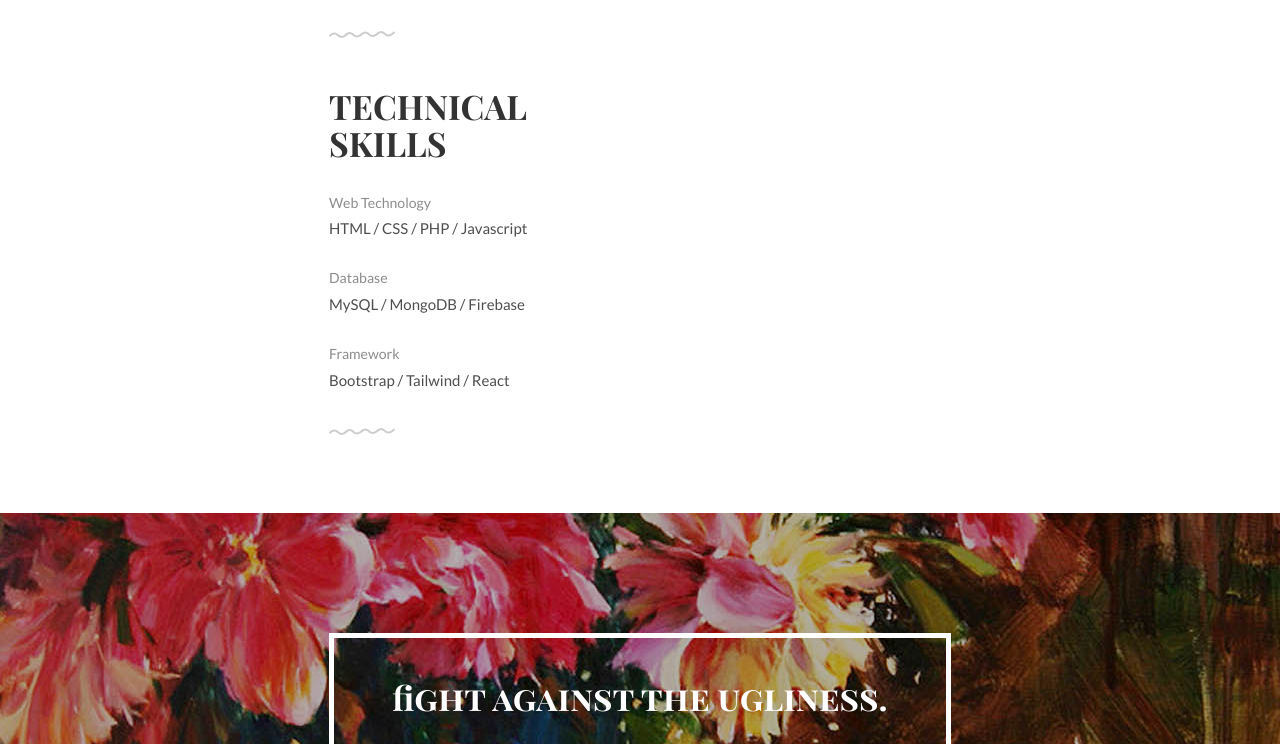
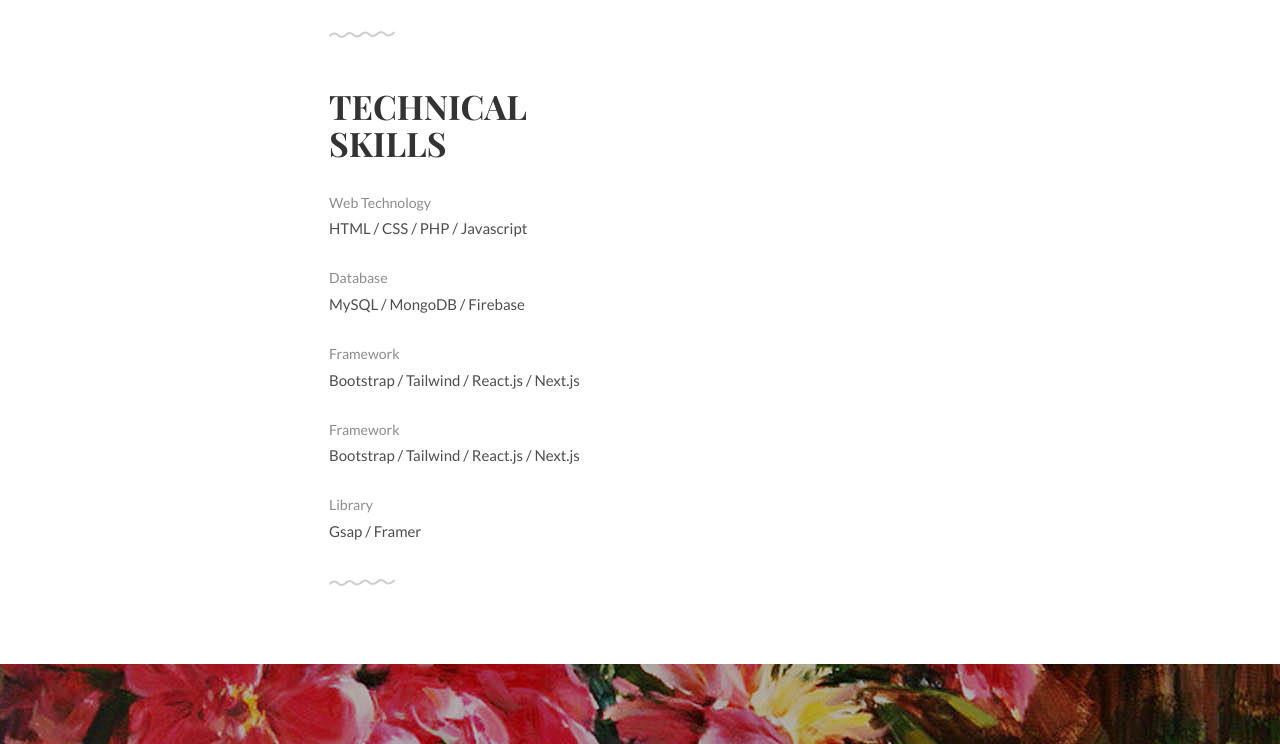
Before and after one commit to AjayRajNegi/Resume, a plain HTML site: page index.html in a window 1280 px wide. Shown: the part 710-1454 px from the top of the page. Drawn offline with Linux system fonts and the light colour scheme.

Commit message:
Update index.html

```diff
--- a/index.html
+++ b/index.html
@@ -84,7 +84,7 @@
     </div>
 
     <!-- Technical Skills -->
-    <div class="skills section second" id="skills">
+  <div class="skills section second" id="skills">
       <div class="container">
         <h1>Technical<br />Skills</h1>
         <ul class="skill-list list-flat">
@@ -97,7 +97,15 @@
         </ul>
         <ul class="skill-list list-flat">
           <li>Framework</li>
-          <li>Bootstrap / Tailwind / React</li>
+          <li>Bootstrap / Tailwind / React.js / Next.js</li>
+        </ul>
+        <ul class="skill-list list-flat">
+          <li>Framework</li>
+          <li>Bootstrap / Tailwind / React.js / Next.js</li>
+        </ul>
+        <ul class="skill-list list-flat">
+          <li>Library</li>
+          <li>Gsap / Framer</li>
         </ul>
       </div>
     </div>
```
